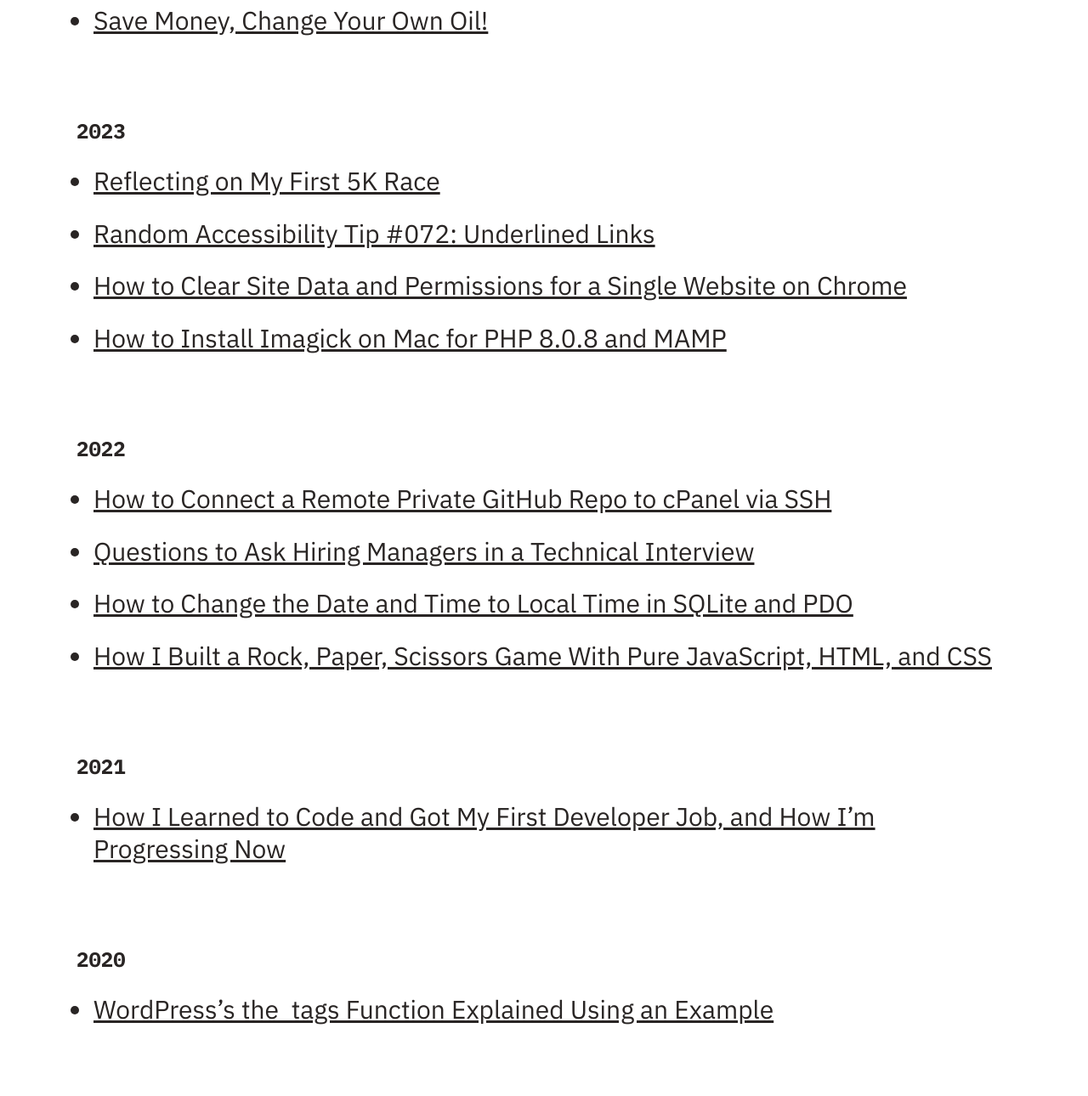
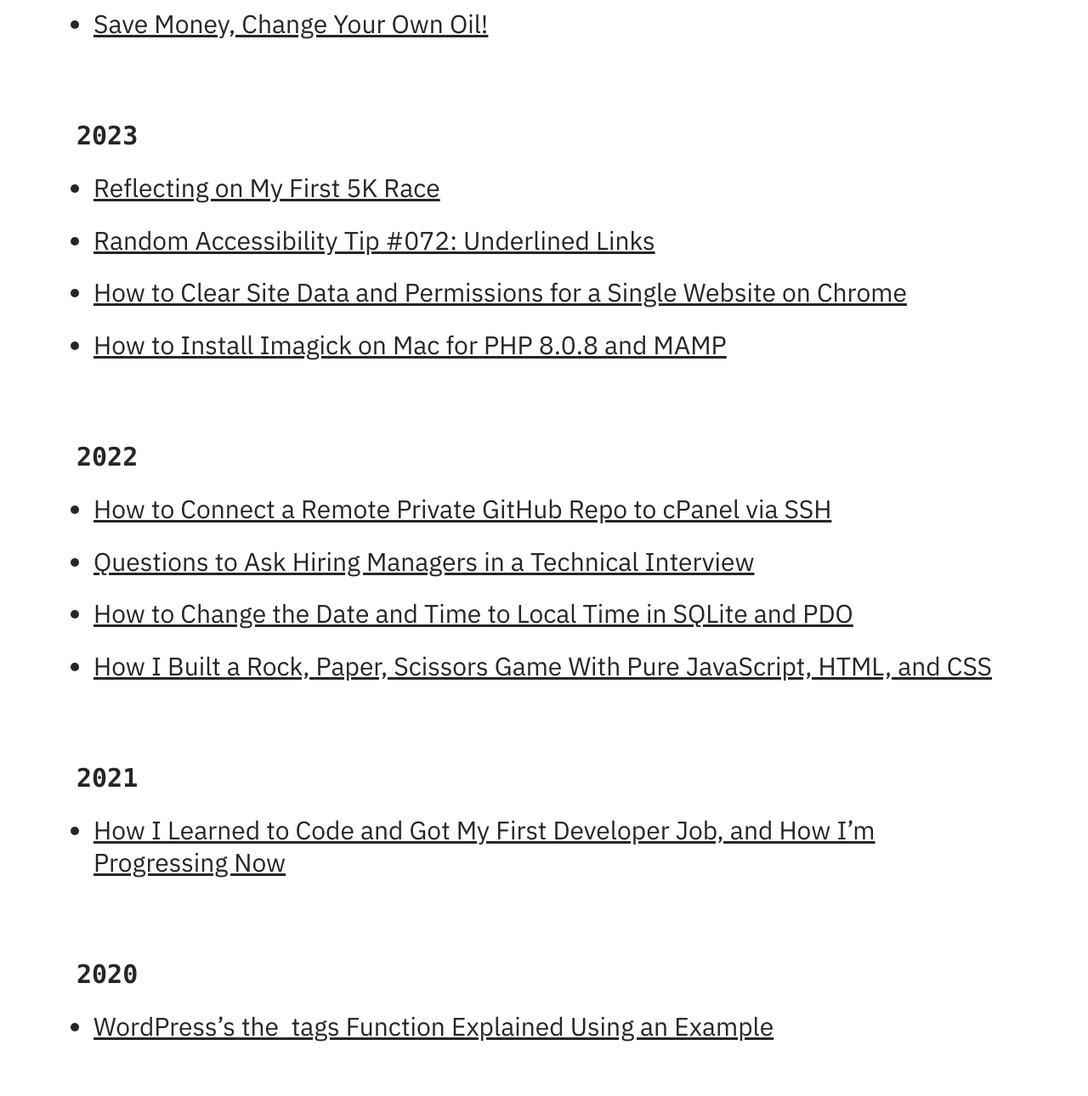
Before and after one commit to caseyocampo/blog-eleventy-tailwind, an Eleventy site: page src/blog/blog.md in a window 1280 px wide. Shown: the part 706-1996 px from the top of the page at 85% size. Built offline with nearby package versions, Linux system fonts and the light colour scheme; Eleventy itself is replaced by a stand-in of ours; files that its build step writes are made by us from their sources.

Commit message:
chore: update blog year headings

```diff
--- a/src/_includes/blog.html
+++ b/src/_includes/blog.html
@@ -23,7 +23,7 @@ layout: "layout.html"
   <div class="mx-4 clg:mx-auto">
     <h2 class="mb-12">All Posts</h2>
 
-    <h3 class="date mb-6">2024</h3>
+    <h2 class="font-mono mb-6 text-2xl">2024</h2>
     {% assign all_posts_2024 = collections.post | reverse %}
     <ul class="mb-24">
       {% for post_2024 in all_posts_2024 %} {% assign year2024 = post_2024.date
@@ -32,7 +32,7 @@ layout: "layout.html"
       {% endif %} {% endfor %}
     </ul>
 
-    <h3 class="date mb-6">2023</h3>
+    <h2 class="font-mono mb-6 text-2xl">2023</h2>
     {% assign all_posts_2023 = collections.post | reverse %}
     <ul class="mb-24">
       {% for post_2023 in all_posts_2023 %} {% assign year2023 = post_2023.date
@@ -41,7 +41,7 @@ layout: "layout.html"
       {% endif %} {% endfor %}
     </ul>
 
-    <h3 class="date mb-6">2022</h3>
+    <h2 class="font-mono mb-6 text-2xl">2022</h2>
     {% assign all_posts_2022 = collections.post | reverse %}
     <ul class="mb-24">
       {% for post_2022 in all_posts_2022 %} {% assign year2022 = post_2022.date
@@ -50,7 +50,7 @@ layout: "layout.html"
       {% endif %} {% endfor %}
     </ul>
 
-    <h3 class="date mb-6">2021</h3>
+    <h2 class="font-mono mb-6 text-2xl">2021</h2>
     {% assign all_posts_2021 = collections.post | reverse %}
     <ul class="mb-24">
       {% for post_2021 in all_posts_2021 %} {% assign year2021 = post_2021.date
@@ -59,7 +59,7 @@ layout: "layout.html"
       {% endif %} {% endfor %}
     </ul>
 
-    <h3 class="date mb-6">2020</h3>
+    <h2 class="font-mono mb-6 text-2xl">2020</h2>
     {% assign all_posts_2020 = collections.post | reverse %}
     <ul class="mb-24">
       {% for post_2020 in all_posts_2020 %} {% assign year2020 = post_2020.date
--- a/src/assets/input.css
+++ b/src/assets/input.css
@@ -249,6 +249,10 @@ article .post img {
   font-family: "IBMPlexMono", monospace, sans-serif;
 }
 
+.font-mono {
+  @apply text-3xl;
+}
+
 /* Responsive styles */
 
 @media (max-width: 640px) {
@@ -285,7 +289,12 @@ article .post img {
   a.site-title {
     @apply text-3xl;
   }
+
   .date {
     @apply text-xl;
   }
+
+  .font-mono {
+    @apply text-2xl;
+  }
 }
```
